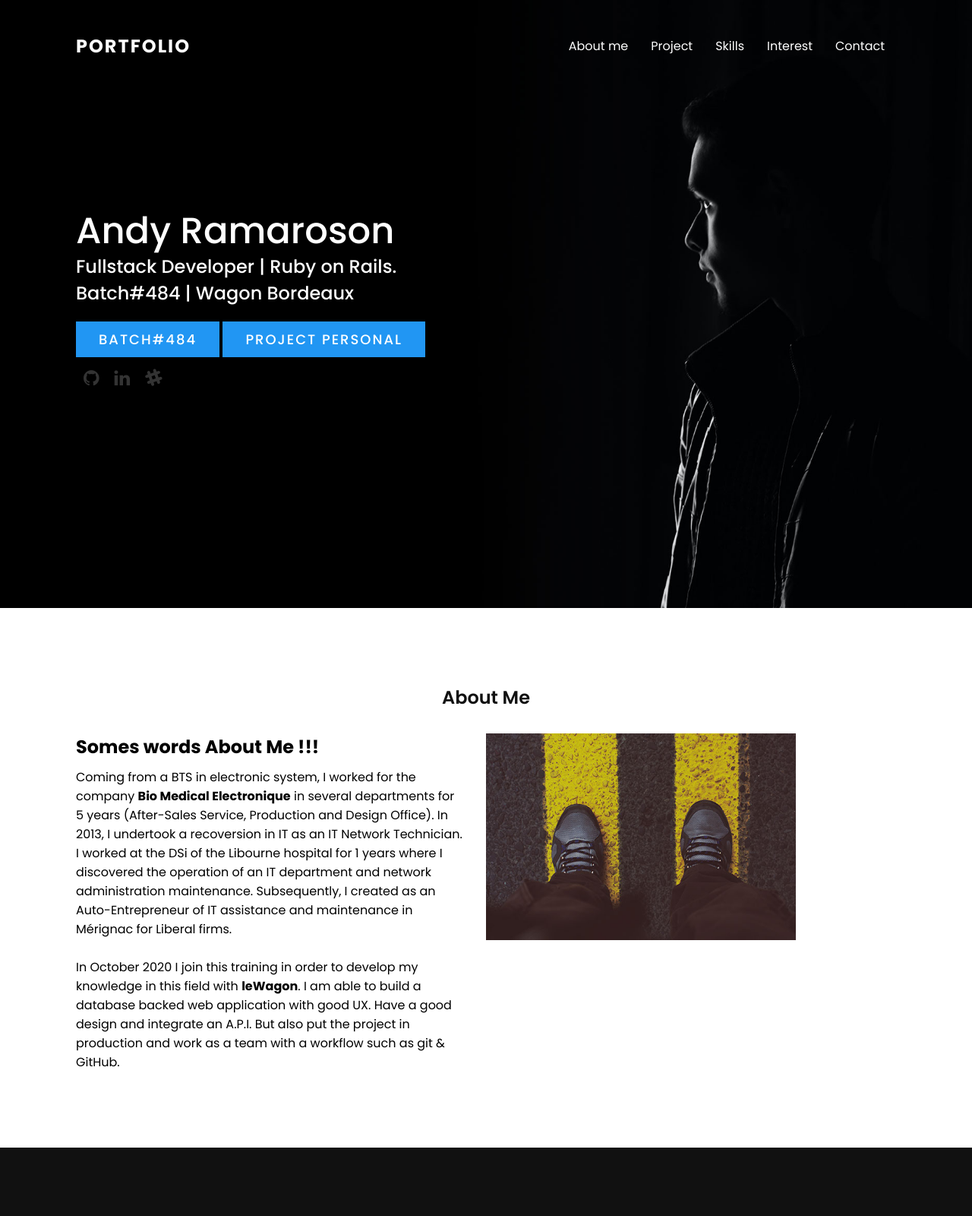
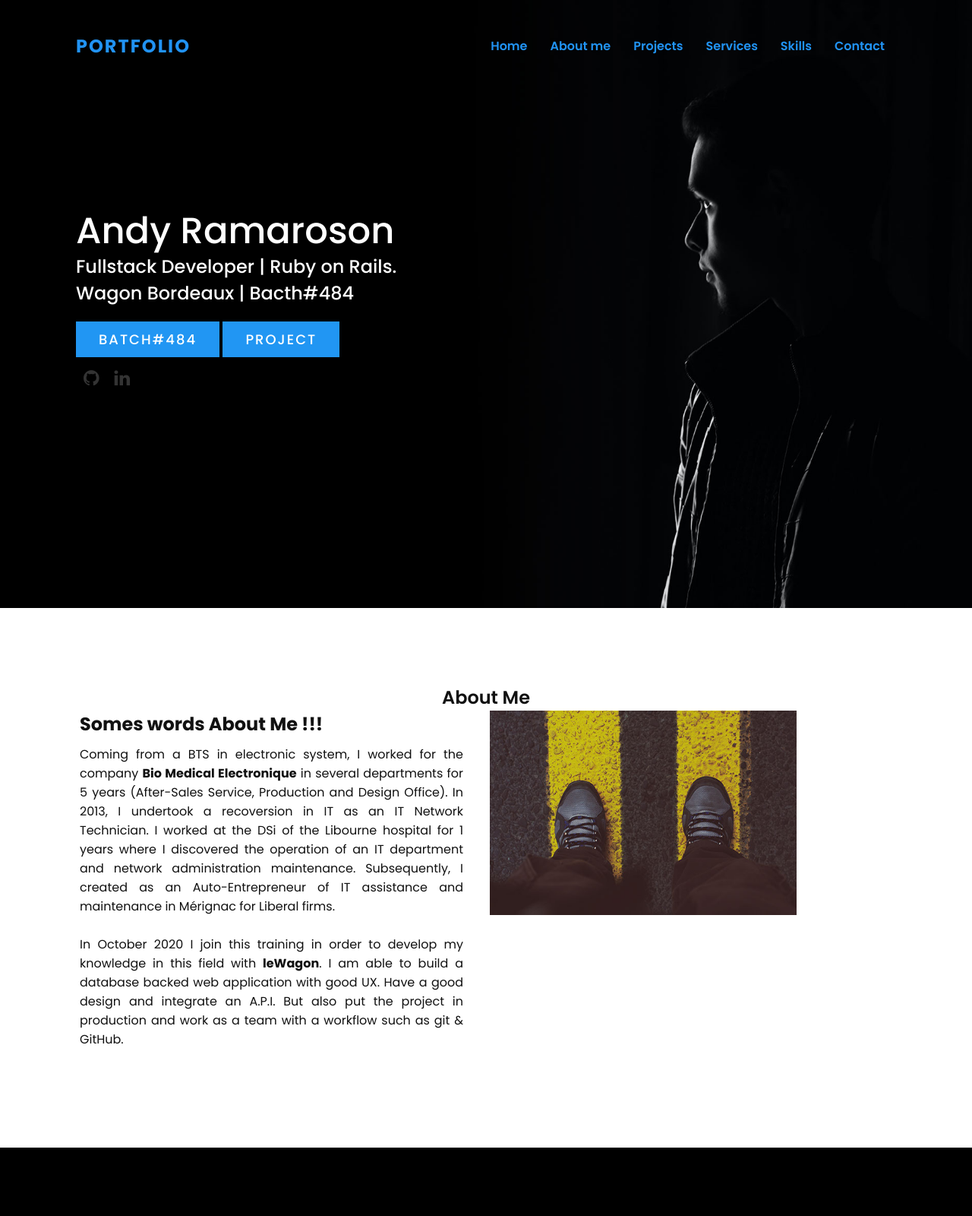
Before and after one commit to AndyRama/portfoliotest, a plain HTML site: page index.html in a window 1280 px wide. Shown: the top 1600 px of the page at 76% size. Drawn offline with Linux system fonts and the light colour scheme.

Commit message:
modif style index HTLM

```diff
--- a/index.html
+++ b/index.html
@@ -4,40 +4,47 @@
 		<meta name="viewport" content="width=device-width,initial-scale=1;0">
 		<meta charset="utf-8">
 		<meta name="viewport" content="width=device-width, inital-scale=1">
-		<title>Personal Portfolio</title>
+		<title>Portfolio Personal A.Ramaroson</title>
 		<link rel="stylesheet" href="https://stackpath.bootstrapcdn.com/font-awesome/4.7.0/css/font-awesome.min.css" integrity="sha384-wvfXpqpZZVQGK6TAh5PVlGOfQNHSoD2xbE+QkPxCAFlNEevoEH3Sl0sibVcOQVnN" crossorigin="anonymous">
 		<link rel="stylesheet" href="style.css">
 	</head>
  <body>
+    <!------------ SECTION NAVBAR --------------->
+
    <header>
   	<a href="#" class="logo">Portfolio</a>
 	  <div class="toggle"></div>
 			<ul>
-				<li><a href="#ABOUT ME">About me</a></li>
-				<li><a href="#EXPERIENCES">Project</a></li>
-				<li><a href="#Skills">Skills</a></li>
-				<li><a href="#INTEREST">Interest</a></li>
-				<li><a href="#CONTACT">Contact</a></li>
+				<li><a href="#1">Home</a></li>
+				<li><a href="#2">About me</a></li>
+				<li><a href="#3">Projects</a></li>
+				<li><a href="#4">Services</a></li>
+				<li><a href="#5">Skills</a></li>
+				<li><a href="#6">Contact</a></li>
 			</ul>
    </header>
- <section class="banner" id="Home">
-   <div class="textBx">
+
+    <!------------ SECTION BANNER --------------->
+
+		<section class="banner" id="1">
+			<div class="home">
 				<h2>Andy Ramaroson</h2>
-	 	 <h3> Fullstack Developer | Ruby on Rails.</h3>
-	   <h4>Batch#484 | Wagon Bordeaux</h4>
-	 	 <a href="https://www.youtube.com/watch?v=SJ3Zk3P9iX0&t=770s" class="btn">Batch#484</a>
-     <a href="#" class="btn">Project Personal</a>
+				<h3>Fullstack Developer | Ruby on Rails.</h3>
+				<h4>Wagon Bordeaux | Bacth#484</h4>
+				<a href="https://www.youtube.com/watch?v=SJ3Zk3P9iX0&t=770s" target="new" class="btn">Batch#484</a>
+				<a href="#3" class="btn">Project</a>
 				<div class="footer-links">
-		   <a href="#"><i class="fa fa-github"></i></a>
-			 <a href="#"><i class="fa fa-linkedin"></i></a>
-			 <a href="#"><i class="fa fa-slack"></i></a>
+					<a href="https://github.com/AndyRama" target="blank"><i class="fa fa-github"></i></a>
+					<a href="https://www.linkedin.com/in/andy-ramaroson" target="new"><i class="fa fa-linkedin"></i></a>
 				</div>
 			</div>
 		</section>
-	<section class="About" id="About">
+
+    <!------------ SECTION ABOUT ME --------------->
+
+   <section class="About" id="2">
 	   <div class="heading">
 		   <h2> About Me</h2>
-		</div>
 	     <div class="content">
 			   <div class="contentBx w50">
 				   <h3>Somes words About Me !!!</h3>
@@ -54,8 +61,12 @@
 		       <img src="image/img1.jpg" class="img">
 		     </div>
        </div>
+     </div>
    </section>
- <section class ="services" id="Service">
+
+    <!------------ SECTION SERVICES --------------->
+
+   <section class ="services" id="3">
      <div class=" heading white">
 	     <h2>Our Services</h2>
 	  	 <p>Lorem ipsum dolor sit amet, consectetur adipisicing elit.</p>
@@ -87,7 +98,10 @@
 		  	</div>
       </div>
    </section>
-	<section class="work" id="Work">
+
+    <!------------ SECTION PROJECT --------------->
+
+   <section class="work" id="4">
 	   <div class="heading">
 	     <h2>Our Latest Work</h2>
 	   </div>
@@ -100,7 +114,6 @@
          <h4>Techno</h4>
          <p><br>Ubuntu 18.04, Ruby 2.6.6, Rails 6.0.0, JavaScript, HTML/CSS, PostgreSQL, Git/GitHub,
          Heroku, API Mapbox</p>
-        <!-- <a href="http://http://www.mycityviews.xyz/" class="btn">My City-Views</a>  -->
          <a href="https://my-street-view.herokuapp.com/" class="btn-P">My city-view</a>
 			 </div>
 			 <div class="card">
@@ -111,7 +124,6 @@
          <h4>Techno</h4>
          <p><br>Ubuntu 18.04, Ruby 2.6.6, Rails 6.0.0, JavaScript, HTML/CSS, PostgreSQL, Git/GitHub,
          Heroku, API AdminF</p>
-        <!-- <a href="https://mycave.herokuapp.com/" class="btn">My cave</a>  -->
          <a href="https://andycave.herokuapp.com/" class="btn-P">My Cave</a>
 		  	</div>
 		  	<div class="card">
@@ -130,7 +142,9 @@
 	   </div>
   	</section>
 
-	<section class ="testimonial" id="Skills">
+   <!------------ SECTION SKILLS  --------------->
+
+  	<section class ="testimonial" id="5">
 	  	<div class="Skills">
 	  		<h2>Skills</h2>
 		  	<p>Lorem ipsum dolor sit amet, consectetur adipisicing elit.</p>
@@ -143,9 +157,12 @@
 	     <div class="testimonialBx">
 	 	     <p> Lorem ipsum dolor sit amet, consectetur adipisicing elit, sed do eiusmod tempor incididunt ut labore et dolore magna aliqua. Ut enim ad minim veniam, quis nostrud exercitation ullamco laboris misi ut aliquip ex ea commodo consequat.</p>
 	 	     <h3>Someone Famous<br><span>Creative Designer</span></h3>
+       </div>
+     </div>
 	  </section>
 
-	<section class="contact" id="Contact">
+    <!------------ SECTION SKILLS  --------------->
+	  <section class="contact" id="6">
 	  	<div class="heading white">
 		  	<h2>Contact Us</h2>
 	  		<p>Lorem ipsum dolor sit amet, consectetur adipisicing elit.</p>
@@ -195,8 +212,10 @@
      </div>
 	  </section>
 
+   <!------------ FOOTER  --------------->
+
 	  <div class="copyright">
-	    	<p>Copyright © coding By Andy.R at le Wagon. All Right Reserved.</p>
+	    <p>Copyright © coding By Andy.R at le Wagon 2020. All Right Reserved.</p>
 	   </div>
     <script type="text/javascript">
 	     window.addEventListener('scroll', function(){
--- a/style.css
+++ b/style.css
@@ -1,4 +1,5 @@
 @import url('https://fonts.googleapis.com/css?family=Poppins:200,300,400,500,600,700,800,900&display=swap');
+
 *{
    margin: 0;
    padding: 0;
@@ -10,6 +11,8 @@
 section {
 	padding: 100px;
 }
+
+/*---- SECTION 1 ---------*/
 
 .banner {
 	position: relative;
@@ -80,7 +83,7 @@ header .sticky {
 }
 
 header .logo {
-	color: #fff;
+	color: #2193F3;
 	font-size: 24px;
 	text-transform: uppercase;
 	text-decoration:  none;
@@ -106,8 +109,10 @@ header ul li a {
 	position: relative;
 	display:  inline-block;
 	margin: 0 15px;
-	color: #fff;
+	color: #2193f3;
 	text-decoration: none;
+  font-weight: 600;
+  font-style: 30px;
 }
 
 header .sticky ul li a {
@@ -119,6 +124,8 @@ header .sticky ul li a {
 	height: 40px;
 }
 
+/*---- SECTION 2 ---------*/
+
 .heading {
 	width: 100%;
 	text-align:  center;
@@ -129,6 +136,7 @@ header .sticky ul li a {
 .heading h2 {
     font-weight: 600;
     font-style: 30px;
+    justify-content: center;
 }
 
 .content {
@@ -147,10 +155,19 @@ header .sticky ul li a {
 
 .w50 {
 	min-width: 50%;
+  text-align: justify;
+  padding-left: 5px;
 }
 
 img {
 	max-width: 80%;
+}
+
+
+/*------- SECTION 3 ---------*/
+
+.heading.white {
+ 	color:  #fff;
  }
 
 .servicesBx img {
@@ -159,12 +176,9 @@ img {
 }
 
 .services {
-	background: #111;
+	background: black ;
 }
 
-.heading.white {
- 	color:  #fff;
- }
 
 .services .content {
 	display: flex;
@@ -207,10 +221,8 @@ img {
 	width: 50%;
 	padding: 30px;
   border:1px solid black;
-  /* padding-top: 20px; */
   margin-bottom: 20px ;
   margin-right: -20px;
-  /* background-color: gray; */
 }
 
 .work .content .card .btn-P {
@@ -230,6 +242,8 @@ img {
 	max-width:  100%;
 
 }
+
+/*---- SECTION 5 ---------*/
 
 .testimonial {
 	background: #f7f7f7;
@@ -268,6 +282,8 @@ img {
   font-size: 14px;
   font-weight: 400;
 }
+
+/*---- SECTION 6 ---------*/
 
 .contact {
 	background: #111;
```
Also changed, not shown: image/icon4.png (deleted), image/icon5.png (deleted), image/icon6.png (deleted). Lines whose indentation alone changed are shown as unchanged.
